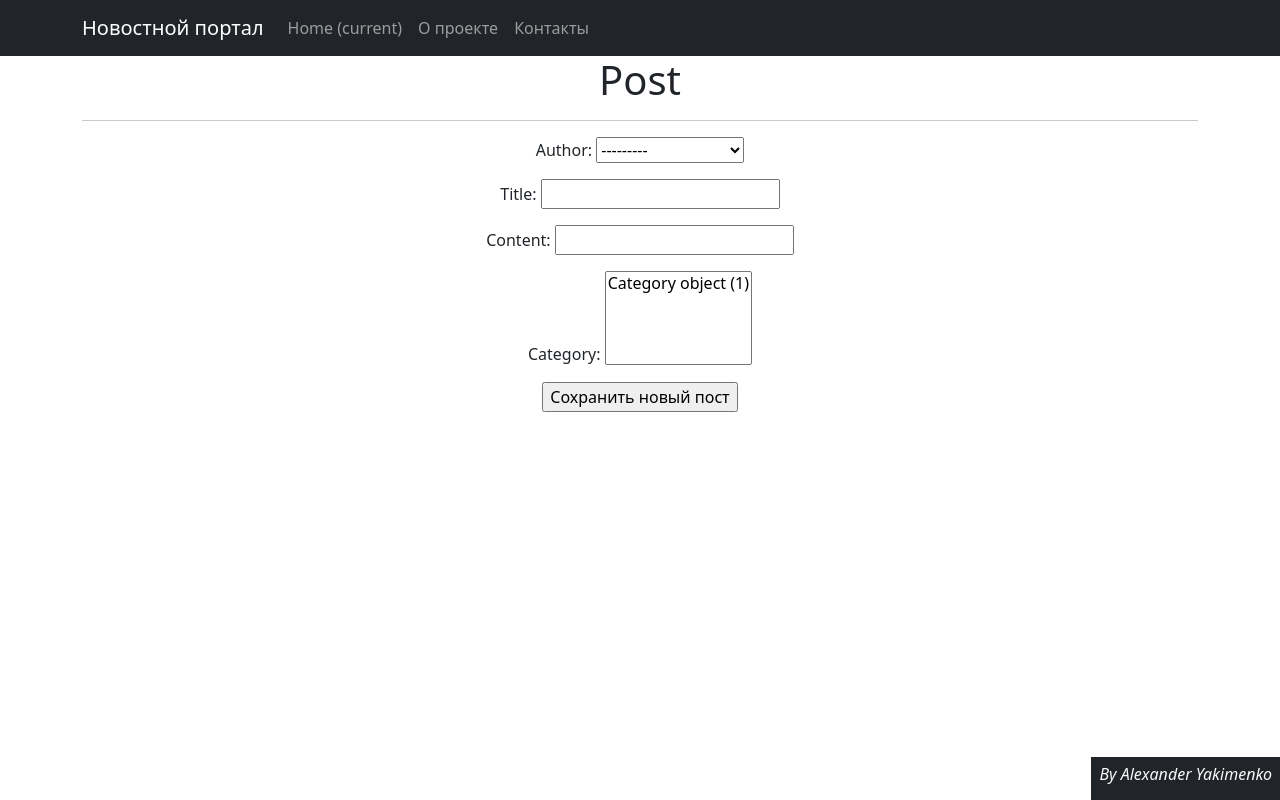
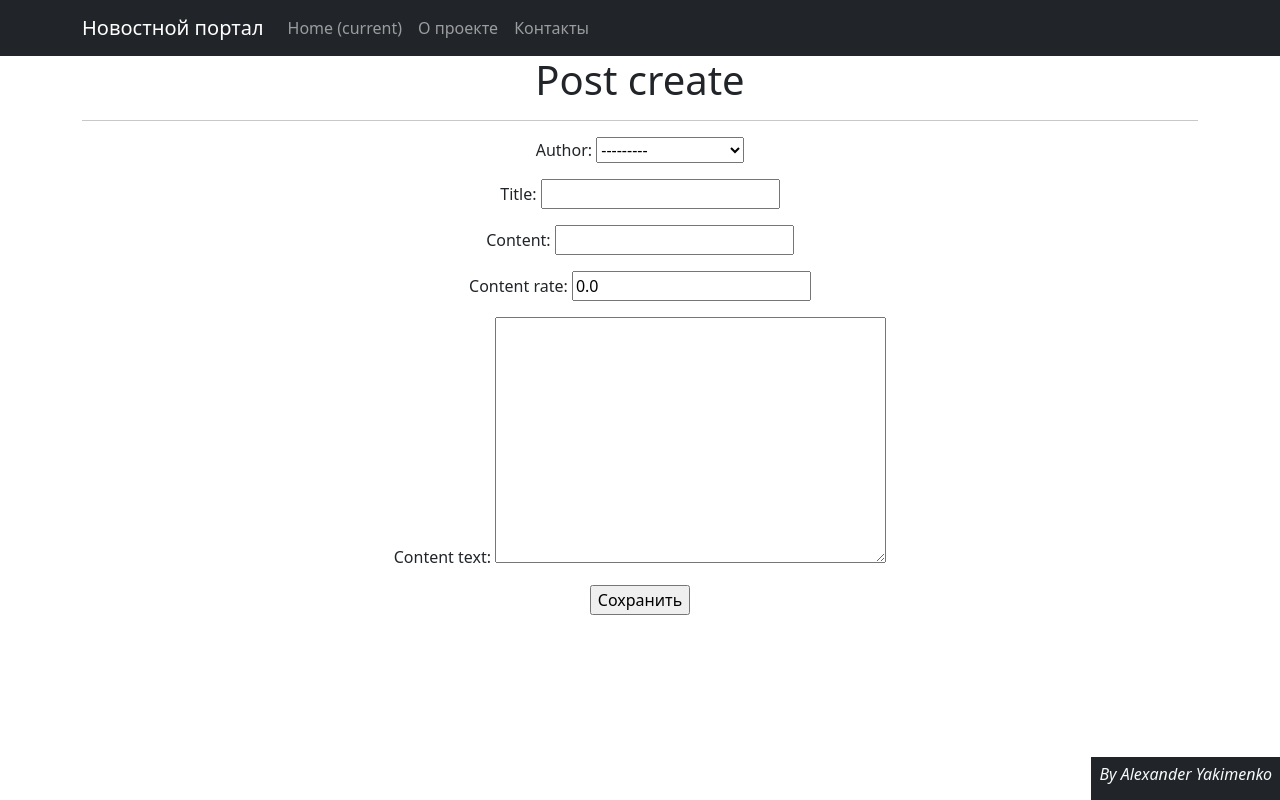
Before and after one commit to ProgramistYa/NewPaperSF, a Django app: page /news/create/ in a window 1280 px wide. Run offline with Django 4.2, Linux system fonts and the light colour scheme; data comes from the database, SQL or seed files in the repository; both versions use the stored data as it was after the commit; tables that the repository leaves empty hold one stand-in row (values such as "Sample post"); some libraries are stand-ins or nearby versions.

Commit message:
signform

```diff
--- a/NewsPaper/NewsPaper/urls.py
+++ b/NewsPaper/NewsPaper/urls.py
@@ -9,6 +9,7 @@ urlpatterns = [
     #path('articles/', include('main.urls_article')),
     #урл для приложений для аутентификации
     path('', include('protect.urls')),
-    path('sign/', include('sign.urls'))
-
+    path('sign/', include('sign.urls')),
+    #Подключение allauth
+    path('accounts/', include('allauth.urls')),
 ]
--- a/NewsPaper/manage.py
+++ b/NewsPaper/manage.py
@@ -2,7 +2,6 @@
 """Django's command-line utility for administrative tasks."""
 import os
 import sys
-
 
 def main():
     """Run administrative tasks."""
--- a/NewsPaper/news/forms.py
+++ b/NewsPaper/news/forms.py
@@ -12,7 +12,8 @@ class PostForm(forms.ModelForm):
             'author',
             'title',
             'content',
-            'category',
+            'content_rate',
+            'content_text',
         ]
 
     def clean(self):
--- a/NewsPaper/news/models.py
+++ b/NewsPaper/news/models.py
@@ -1,7 +1,6 @@
 from django.db import models
 from django.db.models import Sum
 from django.contrib.auth.models import User
-
 
 
 class Author(models.Model):
@@ -23,22 +22,22 @@ class Author(models.Model):
 class Category(models.Model):
     subject = models.CharField(max_length=100, unique=True)
 
-news = 'NW'
-article = 'AC'
-CONTENTS = [
-    (news, 'Новость'),
-    (article, 'Статья')
-]
-
 
 class Post(models.Model):
+    news = 'NW'
+    article = 'AC'
+    CONTENTS = [
+        (news, 'Новость'),
+        (article, 'Статья')
+    ]
+
     author = models.ForeignKey(Author, on_delete=models.CASCADE)
     content = models.CharField(max_length=10, choices=CONTENTS)
     time_in = models.DateTimeField(auto_now_add=True)
     category = models.ManyToManyField(Category, through='PostCategory')
     title = models.CharField(max_length=255)
     content_text = models.TextField()
-    content_rate = models.IntegerField(default=1)
+    content_rate = models.IntegerField(default=0.0)
 
     def __str__(self):
         return f'{self.title} - {self.content_text}'
--- a/NewsPaper/news/views.py
+++ b/NewsPaper/news/views.py
@@ -56,3 +56,6 @@ class PostEdit(UpdateView, LoginRequiredMixin):
     form_class = PostForm
     model = Post
     template_name = 'post_edit.html'
+
+
+# CATEGORY LIST
--- a/NewsPaper/sign/views.py
+++ b/NewsPaper/sign/views.py
@@ -7,3 +7,4 @@ class BaseRegisterView(CreateView):
     model = User
     form_class = BaseRegisterForm
     success_url = '/'
+    # мб попробовать ?! success_url = '/news/'
--- a/NewsPaper/templates/flatpages/default.html
+++ b/NewsPaper/templates/flatpages/default.html
@@ -16,7 +16,7 @@
         <!-- Responsive navbar-->
 <nav class="navbar navbar-expand-lg navbar-dark bg-dark static-top">
    <div class="container">
-       <a class="navbar-brand" href="#">Новостной портал</a>
+       <a class="navbar-brand">Новостной портал</a>
        <button class="navbar-toggler" type="button" data-toggle="collapse"
                data-target="#navbarResponsive"
                aria-controls="navbarResponsive" aria-expanded="false"
--- a/NewsPaper/templates/main.html
+++ b/NewsPaper/templates/main.html
@@ -4,7 +4,7 @@
     </head>
     <body>
         <div>
-            <h1><a href="/">Simple SignUp/SignIn app</a></h1>
+            <h1><a href="/about/">Simple SignUp/SignIn app</a></h1>
         </div>
         {% block content %}
         {% endblock %}
--- a/NewsPaper/templates/post_create.html
+++ b/NewsPaper/templates/post_create.html
@@ -1,11 +1,11 @@
 {% extends 'flatpages/default.html' %}
 
 {% block content %}
-<h1>Post</h1>
+<h1>Post create</h1>
 <hr>
 <form action="" method="post">
     {% csrf_token %}
     {{ form.as_p }}
-    <input type="submit" value="Сохранить новый пост" />
+    <input type="submit" value="Сохранить" />
 </form>
 {% endblock content %}
--- a/NewsPaper/templates/post_delete.html
+++ b/NewsPaper/templates/post_delete.html
@@ -5,7 +5,7 @@
 <hr>
 <form action="" method="post">
     {% csrf_token %}
-    <p>Удаляем "{{ object.name }}"?</p>
+    <p>Удаляем "{{ post.title }}"?</p>
     <input type="submit" value="Удалить" />
 </form>
 {% endblock content %}
```
Also changed, not shown: NewsPaper/NewsPaper/settings.py (+10 -3 lines), NewsPaper/sign/models.py (+10 -1 lines), NewsPaper/templates/account/base.html (added, +14 -0 lines), NewsPaper/db.sqlite3.
